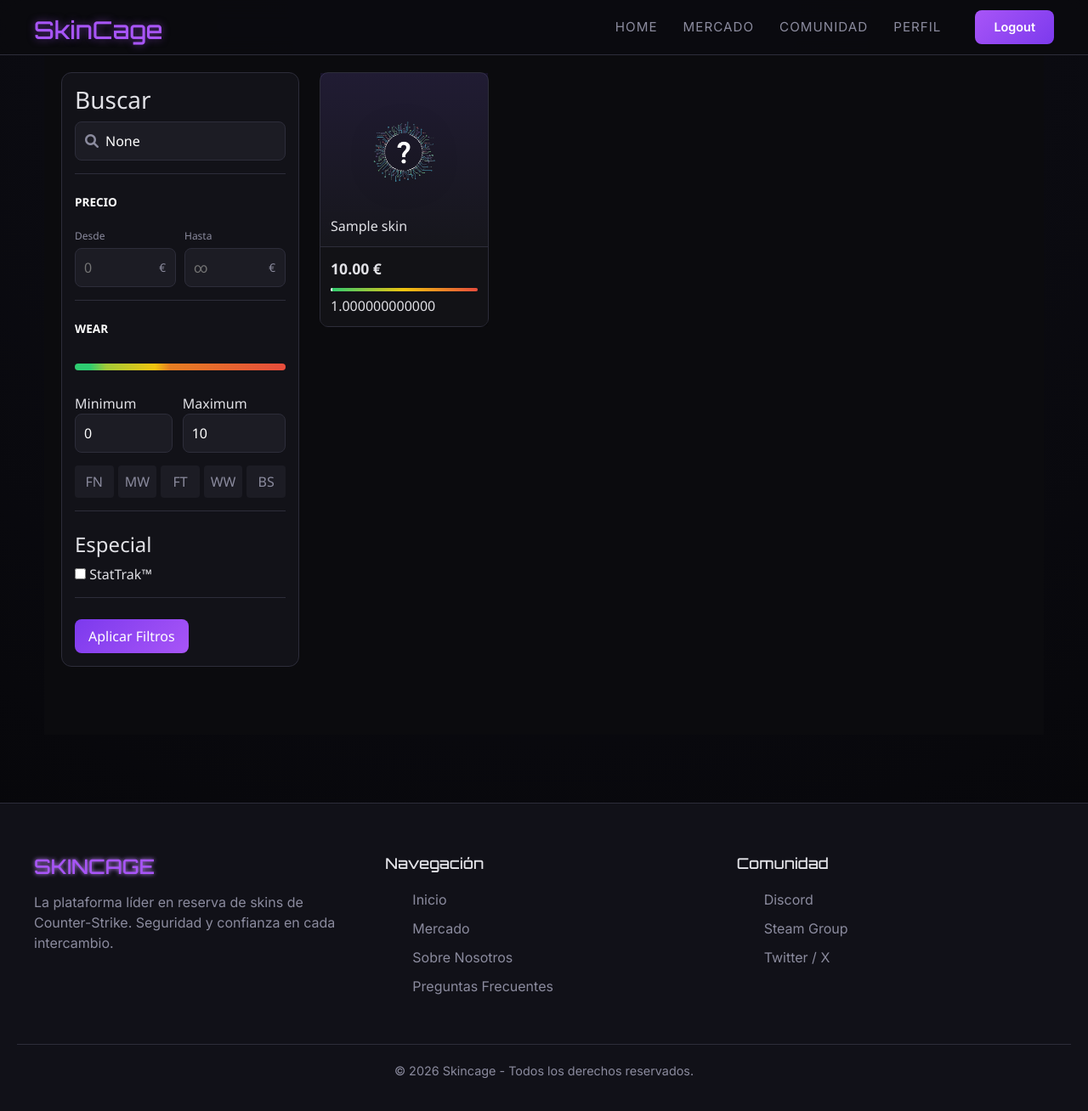
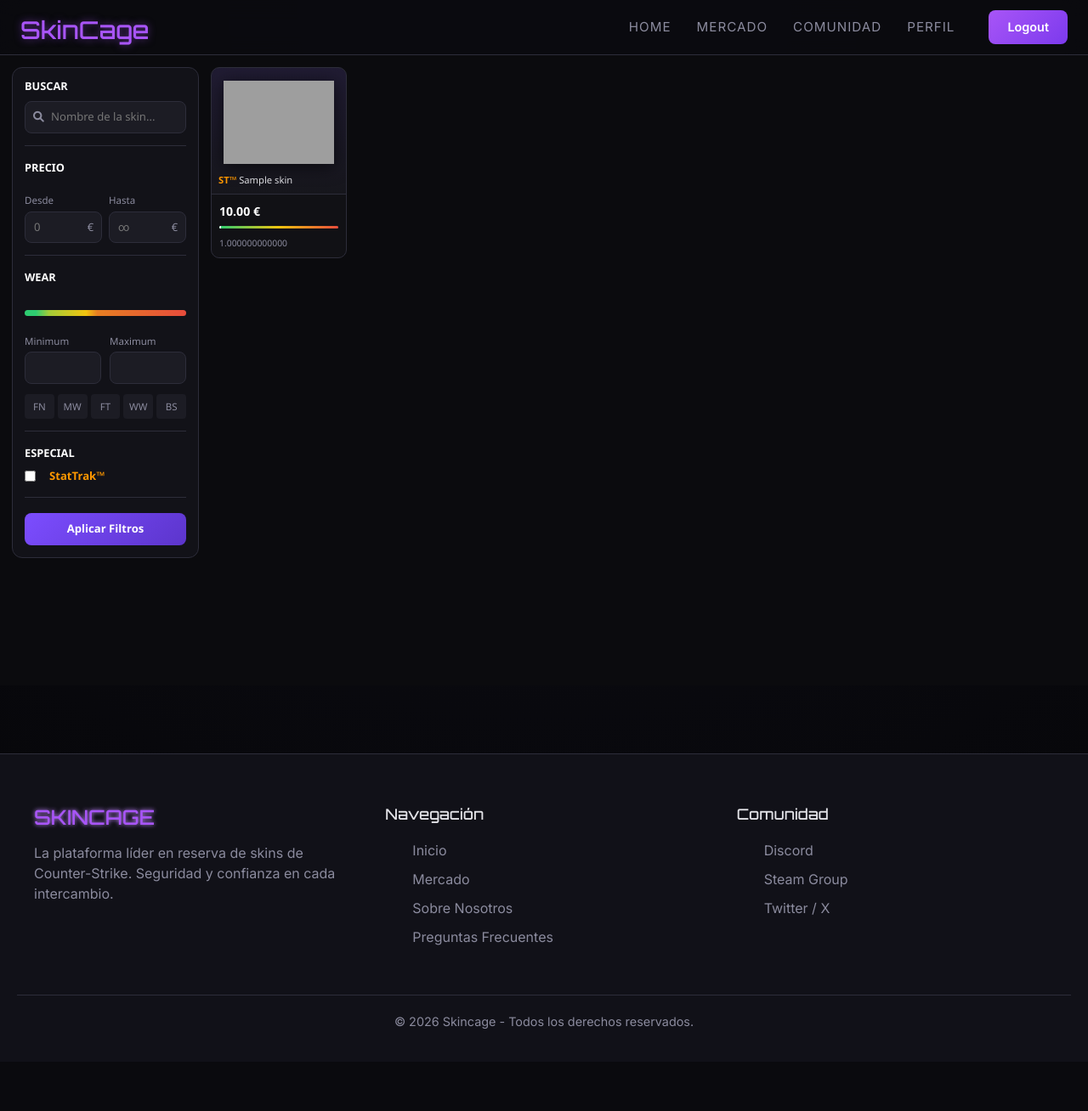
Before and after one commit to KastlesS/SKINCAGE-NEW, a Django app: page /skins/ in a window 1280 px wide. Shown: the whole page at 85% size. After the commit the page ends 1212 px from the top, so only its background shows below. Run offline with Django 5.2, Linux system fonts and the light colour scheme; a user stored in the database is signed in; tables that the repository leaves empty hold one stand-in row (values such as "Sample post"); some libraries are stand-ins or nearby versions; grey boxes are pictures that could not be loaded.

Commit message:
Cambios en el diseño de las skins, implementación de imágenes en las skins y cambios en el filtrado

```diff
--- /dev/null
+++ b/skincage/images/admin.py
@@ -0,0 +1,3 @@
+from django.contrib import admin
+
+# Register your models here.
--- /dev/null
+++ b/skincage/images/apps.py
@@ -0,0 +1,6 @@
+from django.apps import AppConfig
+
+
+class ImagesConfig(AppConfig):
+    default_auto_field = 'django.db.models.BigAutoField'
+    name = 'images'
--- /dev/null
+++ b/skincage/images/tests.py
@@ -0,0 +1,3 @@
+from django.test import TestCase
+
+# Create your tests here.
--- /dev/null
+++ b/skincage/images/views.py
@@ -0,0 +1,3 @@
+from django.shortcuts import render
+
+# Create your views here.
--- a/skincage/skincage/settings.py
+++ b/skincage/skincage/settings.py
@@ -72,6 +72,7 @@ INSTALLED_APPS = [
     'widget_tweaks',
     'djoser',
     'social_django',
+    'images',
 ]
 
 MIDDLEWARE = [
--- a/skincage/skins/static/css/skins.css
+++ b/skincage/skins/static/css/skins.css
@@ -10,45 +10,59 @@
     --border-color: #2d2d3a;
     --stattrak-orange: #ff9800;
     --rarity-gradient: linear-gradient(180deg, rgba(124, 77, 255, 0.1) 0%, rgba(11, 11, 14, 0) 100%);
+    --header-height: 58px;
 }
 
-/* 2. LAYOUT Y GRID */
+/* 2. LAYOUT PRINCIPAL */
 .skincage-layout {
     display: flex;
-    gap: 24px;
-    padding: 20px;
+    gap: 14px;
+    padding: 14px;
     background: var(--bg-main);
-    min-height: 100vh;
+    min-height: calc(100vh - var(--header-height));
     color: var(--text-main);
     font-family: 'Segoe UI', Roboto, sans-serif;
+    align-items: flex-start;
+    box-sizing: border-box;
 }
 
-.skins-grid {
-    flex: 1;
-    display: grid;
-    grid-template-columns: repeat(4, 1fr);
-    gap: 12px;
-}
-
-/* 3. SIDEBAR FILTERS (STICKY) */
+/* 3. SIDEBAR — ancho fijo, sticky, altura solo la necesaria */
 .sidebar-filters {
-    width: 280px;
-    min-width: 280px;
+    width: 220px;
+    min-width: 220px;
     background: var(--bg-sidebar);
     border: 1px solid var(--border-color);
     border-radius: 12px;
-    padding: 15px;
+    padding: 14px;
     position: sticky;
-    top: 10px;
-    z-index: 100;
+    top: 14px;
     height: fit-content;
-    max-height: calc(100vh - 20px);
+    max-height: calc(100vh - var(--header-height) - 28px);
     overflow-y: auto;
+    flex-shrink: 0;
 }
 
+/* 4. MAIN CONTENT */
+.main-content {
+    flex: 1;
+    min-width: 0;
+    display: flex;
+    flex-direction: column;
+    gap: 16px;
+}
+
+/* 5. GRID DE SKINS — columnas automáticas con tamaño moderado */
+.skins-grid {
+    display: grid;
+    grid-template-columns: repeat(auto-fill, minmax(160px, 1fr));
+    gap: 12px;
+    align-content: start;
+}
+
+/* 6. FILTER SECTIONS */
 .filter-section {
-    margin-bottom: 25px;
-    padding-bottom: 15px;
+    margin-bottom: 18px;
+    padding-bottom: 14px;
     border-bottom: 1px solid var(--border-color);
 }
 
@@ -56,17 +70,20 @@
     display: flex;
     justify-content: space-between;
     align-items: center;
-    margin-bottom: 15px;
+    margin-bottom: 12px;
 }
 
-.filter-header h3 {
-    font-size: 0.85rem;
+.filter-header h3,
+.filter-section h3,
+.filter-section h4 {
+    font-size: 0.8rem;
     font-weight: 700;
     color: white;
     text-transform: uppercase;
+    margin: 0 0 10px 0;
 }
 
-/* 4. INPUTS UNIVERSALES (OPTIMIZADOS) */
+/* 7. INPUTS */
 input[type="text"],
 input[type="number"] {
     width: 100%;
@@ -74,11 +91,13 @@ input[type="number"] {
     border: 1px solid var(--border-color) !important;
     color: white !important;
     border-radius: 8px !important;
-    padding: 10px !important;
+    padding: 8px 10px !important;
+    font-size: 0.82rem !important;
     transition: all 0.2s ease;
     outline: none;
-    -webkit-appearance: none; /* Quita flechas en Chrome */
-    -moz-appearance: textfield; /* Quita flechas en Firefox */
+    -webkit-appearance: none;
+    -moz-appearance: textfield;
+    box-sizing: border-box;
 }
 
 input:focus {
@@ -94,139 +113,66 @@ input:focus {
 
 .search-input-wrapper i {
     position: absolute;
-    left: 12px;
+    left: 10px;
     color: var(--text-muted);
+    font-size: 0.8rem;
 }
 
-.search-input-wrapper input { padding-left: 35px !important; }
+.search-input-wrapper input { padding-left: 30px !important; }
 
-/* 5. SECCIÓN WEAR (DISEÑO CSFLOAT) */
+/* 8. WEAR BAR */
 .wear-bar-wrapper {
     position: relative;
-    height: 25px;
-    margin-bottom: 20px;
+    height: 22px;
+    margin-bottom: 14px;
 }
 
 .wear-color-bar {
-    height: 8px;
+    height: 7px;
     width: 100%;
     border-radius: 4px;
     position: absolute;
-    top: 10px;
+    top: 8px;
     background: linear-gradient(90deg, #2ecc71 7%, #a3cb38 15%, #f1c40f 38%, #e67e22 45%, #e74c3c 100%);
 }
 
-.wear-pointer {
-    position: absolute;
-    width: 0; height: 0;
-    border-left: 6px solid transparent;
-    border-right: 6px solid transparent;
-    transform: translateX(-50%);
-    cursor: pointer;
+.wear-inputs-row { display: flex; gap: 10px; margin-bottom: 12px; }
+.wear-field { flex: 1; }
+.wear-field label {
+    display: block;
+    font-size: 0.72rem;
+    color: var(--text-muted);
+    margin-bottom: 4px;
 }
-
-.pointer-min { top: 2px; border-top: 8px solid white; }
-.pointer-max { top: 18px; border-bottom: 8px solid white; }
-
-.wear-inputs-row { display: flex; gap: 12px; margin-bottom: 15px; }
 
 .wear-shorthand-buttons {
     display: grid;
     grid-template-columns: repeat(5, 1fr);
-    gap: 5px;
+    gap: 4px;
 }
 
 .wear-shorthand-buttons button {
     background: #1c1c24;
     border: 1px solid transparent;
     color: var(--text-muted);
-    padding: 6px 0;
+    padding: 5px 0;
     border-radius: 4px;
     cursor: pointer;
+    font-size: 0.72rem;
 }
 
 .wear-shorthand-buttons button:hover { background: var(--accent-purple); color: white; }
 
-/* 6. CARDS DE SKINS */
-.skin-card {
-    background: var(--bg-card);
-    border: 1px solid var(--border-color);
-    border-radius: 10px;
-    text-decoration: none;
-    color: inherit;
-    display: flex;
-    flex-direction: column;
-    transition: transform 0.2s;
-}
+/* 9. PRECIO */
+.price-inputs-row { display: flex; gap: 8px; }
 
-.skin-card:hover {
-    transform: translateY(-4px);
-    border-color: var(--accent-purple);
-}
-
-.card-upper { padding: 12px; background: var(--rarity-gradient); flex: 1; }
-
-.card-header { display: flex; justify-content: space-between; font-size: 0.75rem; color: var(--text-muted); }
-
-.image-container { padding: 15px; text-align: center; }
-
-.image-container img { max-width: 100%; filter: drop-shadow(0 5px 15px rgba(0,0,0,0.5)); }
-
-.card-lower { background: rgba(0,0,0,0.2); padding: 12px; border-top: 1px solid var(--border-color); }
-
-.price { font-size: 1.1rem; font-weight: bold; }
-
-.float-bar-visual {
-    height: 4px; background: #333; border-radius: 2px;
-    margin: 10px 0 5px; position: relative; overflow: hidden;
-}
-
-.float-bar-visual::before {
-    content: ""; position: absolute; width: 100%; height: 100%;
-    background: linear-gradient(90deg, #2ecc71, #f1c40f, #e74c3c);
-}
-
-.float-marker {
-    position: absolute; top: 0; width: 2px; height: 100%;
-    background: white; z-index: 2;
-}
-
-/* 7. PAGINACIÓN CÁPSULA */
-.pagination-container { margin: 50px 0; display: flex; justify-content: center; }
-
-.pagination-capsule {
-    display: flex; align-items: center; gap: 12px;
-    background: var(--bg-card); padding: 10px 20px;
-    border-radius: 100px; border: 1px solid var(--border-color);
-}
-
-.page-nav {
-    color: var(--text-muted); text-decoration: none;
-    font-size: 0.85rem; padding: 6px 14px; border-radius: 50px;
-    transition: 0.2s;
-}
-
-.page-nav:hover { background: rgba(124, 77, 255, 0.1); color: var(--accent-purple); }
-
-.page-current { color: white; padding: 0 15px; border-left: 1px solid var(--border-color); border-right: 1px solid var(--border-color); }
-
-.page-current strong { color: var(--accent-purple); }
-
-/* --- AJUSTE DE PRECIO HORIZONTAL --- */
-.price-inputs-row {
-    display: flex;
-    gap: 10px; /* Espacio entre 'Desde' y 'Hasta' */
-}
-
-.price-field {
-    flex: 1; /* Hace que ambos ocupen el mismo ancho */
-}
+.price-field { flex: 1; }
 
 .price-field label {
     display: block;
-    font-size: 0.75rem;
+    font-size: 0.72rem;
     color: var(--text-muted);
-    margin-bottom: 5px;
+    margin-bottom: 4px;
     font-weight: 500;
 }
 
@@ -236,21 +182,189 @@ input:focus {
     align-items: center;
 }
 
-/* Ajuste del input para dejar espacio al símbolo */
-.input-with-symbol input {
-    padding-right: 30px ;
-    text-align: left ; /* Alineado a la izquierda para el precio */
-}
+.input-with-symbol input { padding-right: 24px !important; }
 
 .input-with-symbol .symbol {
     position: absolute;
-    right: 12px;
+    right: 10px;
     color: var(--text-muted);
-    font-size: 0.85rem;
-    pointer-events: none; /* Para que no interfiera al hacer clic */
+    font-size: 0.8rem;
+    pointer-events: none;
 }
 
-/* 8. RESPONSIVE */
-@media (max-width: 1200px) { .skins-grid { grid-template-columns: repeat(3, 1fr); } }
-@media (max-width: 900px) { .skins-grid { grid-template-columns: repeat(2, 1fr); } }
-@media (max-width: 600px) { .skins-grid { grid-template-columns: 1fr; } }
+/* 10. FILTER ACTIONS */
+.filter-actions { margin-top: 6px; }
+
+.btn-apply-filters {
+    width: 100%;
+    background: linear-gradient(135deg, var(--accent-purple), #5c35cc);
+    color: white;
+    border: none;
+    border-radius: 8px;
+    padding: 9px 0;
+    font-size: 0.82rem;
+    font-weight: 600;
+    cursor: pointer;
+    transition: 0.2s;
+}
+
+.btn-apply-filters:hover {
+    box-shadow: 0 0 12px rgba(124, 77, 255, 0.5);
+    transform: translateY(-1px);
+}
+
+/* 11. SKIN CARDS */
+.skin-card {
+    background: var(--bg-card);
+    border: 1px solid var(--border-color);
+    border-radius: 10px;
+    text-decoration: none;
+    color: inherit;
+    display: flex;
+    flex-direction: column;
+    transition: transform 0.2s, border-color 0.2s;
+    overflow: hidden;
+}
+
+.skin-card:hover {
+    transform: translateY(-3px);
+    border-color: var(--accent-purple);
+    box-shadow: 0 4px 20px rgba(124, 77, 255, 0.15);
+}
+
+.card-upper {
+    padding: 8px;
+    background: var(--rarity-gradient);
+    flex: 1;
+}
+
+.image-container {
+    padding: 6px;
+    text-align: center;
+}
+
+.image-container img {
+    width: 100%;
+    height: 100px;
+    object-fit: contain;
+    filter: drop-shadow(0 3px 10px rgba(0,0,0,0.6));
+}
+
+.skin-title {
+    font-size: 0.7rem;
+    line-height: 1.3;
+    margin-top: 5px;
+    white-space: nowrap;
+    overflow: hidden;
+    text-overflow: ellipsis;
+    color: var(--text-main);
+}
+
+.orange-text { color: var(--stattrak-orange); font-weight: 600; }
+
+.card-lower {
+    background: rgba(0,0,0,0.25);
+    padding: 7px 9px;
+    border-top: 1px solid var(--border-color);
+}
+
+.price {
+    font-size: 0.88rem;
+    font-weight: 700;
+    color: #fff;
+}
+
+.float-bar-visual {
+    height: 3px;
+    background: #2a2a35;
+    border-radius: 2px;
+    margin: 6px 0 3px;
+    position: relative;
+    overflow: hidden;
+}
+
+.float-bar-visual::before {
+    content: "";
+    position: absolute;
+    width: 100%;
+    height: 100%;
+    background: linear-gradient(90deg, #2ecc71, #f1c40f, #e74c3c);
+}
+
+.float-marker {
+    position: absolute;
+    top: 0;
+    width: 2px;
+    height: 100%;
+    background: white;
+    z-index: 2;
+}
+
+/* 12. PAGINACIÓN */
+.pagination-container {
+    display: flex;
+    justify-content: center;
+    padding: 20px 0 10px;
+    width: 100%;
+}
+
+.pagination-capsule {
+    display: flex;
+    align-items: center;
+    gap: 8px;
+    background: var(--bg-card);
+    padding: 8px 18px;
+    border-radius: 100px;
+    border: 1px solid var(--border-color);
+}
+
+.page-nav {
+    color: var(--text-muted);
+    text-decoration: none;
+    font-size: 0.82rem;
+    padding: 5px 12px;
+    border-radius: 50px;
+    transition: 0.2s;
+    display: inline-flex;
+    align-items: center;
+    gap: 5px;
+}
+
+.page-nav:hover { background: rgba(124, 77, 255, 0.12); color: var(--accent-purple); }
+
+.page-current {
+    color: white;
+    font-size: 0.82rem;
+    padding: 0 14px;
+    border-left: 1px solid var(--border-color);
+    border-right: 1px solid var(--border-color);
+}
+
+.page-current strong { color: var(--accent-purple); }
+
+/* 13. NO RESULTS */
+.no-results {
+    grid-column: 1 / -1;
+    text-align: center;
+    padding: 40px;
+    color: var(--text-muted);
+}
+
+/* 14. CHECKBOX STATTRAK */
+.custom-checkbox {
+    display: flex;
+    align-items: center;
+    gap: 8px;
+    cursor: pointer;
+    font-size: 0.82rem;
+}
+
+.custom-checkbox input[type="checkbox"] {
+    width: auto !important;
+    cursor: pointer;
+}
+
+/* 15. RESPONSIVE */
+@media (max-width: 1400px) { .skins-grid { grid-template-columns: repeat(auto-fill, minmax(145px, 1fr)); } }
+@media (max-width: 900px)  { .skins-grid { grid-template-columns: repeat(auto-fill, minmax(130px, 1fr)); } .sidebar-filters { width: 190px; min-width: 190px; } }
+@media (max-width: 600px)  { .skincage-layout { flex-direction: column; } .sidebar-filters { width: 100%; position: static; } }
--- a/skincage/skins/templates/skins/home.html
+++ b/skincage/skins/templates/skins/home.html
@@ -4,6 +4,14 @@
 {% block extra_css %}
     <link rel="stylesheet" href="{% static 'css/skins.css' %}">
     <link rel="stylesheet" href="https://cdnjs.cloudflare.com/ajax/libs/font-awesome/6.0.0/css/all.min.css">
+    <style>
+        /* Force the base container to take full width for this specific view */
+        body > .container {
+            max-width: 100% !important;
+            padding: 0 !important;
+            margin: 0 !important;
+        }
+    </style>
 {% endblock %}
 
 {% block content %}
@@ -55,11 +63,11 @@
                     <div class="wear-inputs-row">
                         <div class="wear-field">
                             <label>Minimum</label>
-                            <input type="number" name="float_min" step="0.0001" value="0" min="0" max="1">
+                            <input type="number" name="float_min" step="0.0001" value="{{ request.GET.float_min|default:'' }}" min="0" max="1">
                         </div>
                         <div class="wear-field">
                             <label>Maximum</label>
-                            <input type="number" name="float_max" step="0.0001" value="10" min="0" max="10">
+                            <input type="number" name="float_max" step="0.0001" value="{{ request.GET.float_max|default:'' }}" min="0" max="1">
                         </div>
                     </div>
 
@@ -98,22 +106,21 @@
                         </div>
 
                         <div class="skin-title">
-                            {% if s.es_stattrak %}<span class="orange-text">StatTrak™</span>{% endif %}
-                            {{ s.nombre }}
+                            {% if s.es_stattrak %}<span class="orange-text">ST™</span> {% endif %}{{ s.nombre }}
                         </div>
                     </div>
 
                     <div class="card-lower">
                         <div class="price-container">
                             <span class="price">{{ s.precio }} €</span>
-                            </div>
+                        </div>
 
                         <div class="float-bar-visual">
                             <div class="float-marker"></div>
                         </div>
 
                         <div class="float-details">
-                            <span class="float-value">{{ s.desgaste|default:"N/A" }}</span>
+                            <span class="float-value" style="font-size:0.65rem; color:#8b8b9e;">{{ s.desgaste|default:"N/A" }}</span>
                         </div>
                     </div>
                 </a>
--- a/skincage/skins/views.py
+++ b/skincage/skins/views.py
@@ -33,7 +33,7 @@ class VistaSkins(RequestUserMixin,TemplateView):
     def get_context_data(self, **kwargs):
         context = super(VistaSkins, self).get_context_data(**kwargs)
 
-        aspecto = self.request.GET.get("aspecto")
+        aspecto = self.request.GET.get("aspecto", "")
         price_min = self.request.GET.get("price_min", "")
         price_max = self.request.GET.get("price_max", "")
         float_min = self.request.GET.get("float_min", "")
@@ -47,20 +47,31 @@ class VistaSkins(RequestUserMixin,TemplateView):
             skins = skins.filter(nombre__icontains=aspecto)
 
         if price_min:
-            skins = skins.filter(precio__gte=price_min)
+            try:
+                skins = skins.filter(precio__gte=float(price_min))
+            except ValueError:
+                pass
 
         if price_max:
-            skins = skins.filter(precio__lte=price_max)
+            try:
+                skins = skins.filter(precio__lte=float(price_max))
+            except ValueError:
+                pass
 
         if float_min:
-            skins = skins.filter(desgaste__gte=float_min)
+            try:
+                skins = skins.filter(desgaste__gte=float(float_min))
+            except ValueError:
+                pass
 
         if float_max:
-            skins = skins.filter(desgaste__lte=float_max)
+            try:
+                skins = skins.filter(desgaste__lte=float(float_max))
+            except ValueError:
+                pass
 
         if stattrak == 'on':
             skins = skins.filter(stattrack=True)
-
 
         if marcado_view == 'True':
             skins = skins.order_by("nombre")
@@ -73,14 +84,15 @@ class VistaSkins(RequestUserMixin,TemplateView):
         context['stattrak'] = stattrak
         context['marcado'] = marcado_view
 
-        paginador = Paginator(skins, 20)
+        paginador = Paginator(skins, 50)
         pagina = self.request.GET.get("page", 1)
         context['skin'] = paginador.get_page(pagina)
 
-        # filtros = self.request.GET.copy()
-        # if 'page' in filtros:
-        #     filtros.pop('page')
-        # context['querystring'] = urlencode(filtros)
+        filtros = self.request.GET.copy()
+        if 'page' in filtros:
+            filtros.pop('page')
+        encoded = urlencode(filtros)
+        context['current_filters'] = f"&{encoded}" if encoded else ""
 
         return context
 
--- a/skincage/static/css/base.css
+++ b/skincage/static/css/base.css
@@ -46,12 +46,12 @@ body {
 }
 
 .header-container {
-    max-width: 1400px; /* Un poco más ancho para aprovechar los extremos */
+    max-width: 100%;
     margin: 0 auto;
     display: flex;
-    justify-content: space-between; /* Empuja logo a izq y wrapper a der */
-    align-items: center; /* Alineación vertical central global */
-    padding: 0 40px;
+    justify-content: space-between; /* Logo izq, nav der */
+    align-items: center;
+    padding: 0 24px;
 }
 
 /* Contenedor de la derecha */
```
Also changed, not shown: skincage/images/models.py (added, +9 -0 lines), skincage/skins/models.py (+10 -0 lines), skincage/images/__init__.py (added), skincage/images/migrations/0001_initial.py (added), skincage/images/migrations/__init__.py (added), 1 other file.
